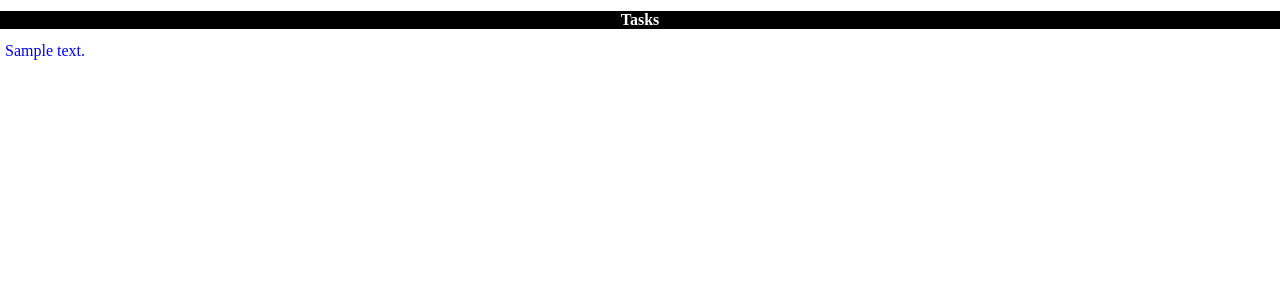
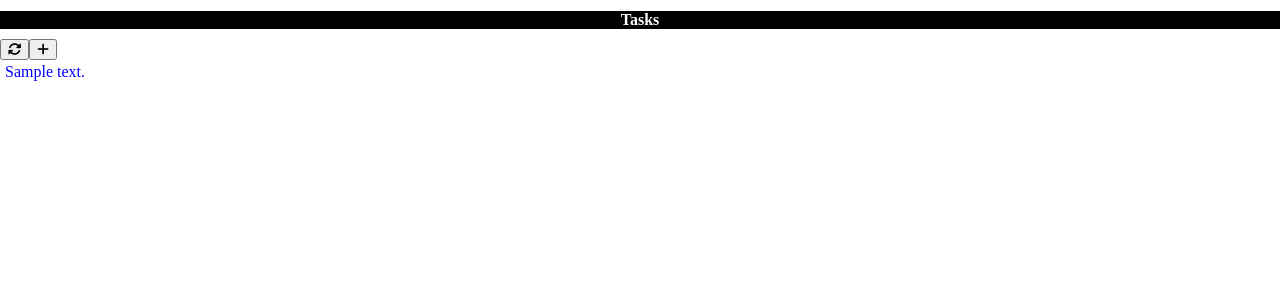
Before and after one commit to kellya/pytaskweb, a Flask app: template templates/tasks.html in a window 1280 px wide. Shown: the top 300 px of the page. Run offline with Flask 2, Linux system fonts and the light colour scheme; the template is opened without the code that fills it: most values are stand-ins (such as "Sample title", 1, 10 or a date in 2020); some libraries are stand-ins or nearby versions.

Commit message:
Added toolbox

```diff
--- a/templates/tasks.html
+++ b/templates/tasks.html
@@ -1,6 +1,14 @@
-{% extends "base.html" %}
+{% extends "base.html" %} dd
 {% block body %}
 <h1>Tasks</h1>
+    <div class="toolbox">
+        <form method="POST" name="project_tasks" action="{{ url_for('project_tasks', name=tasks[0]['project'])}}">
+            <button type="submit" name="sync" title="Refresh task list" value="sync" class="btn btn-default">
+                <i class="fa fa-refresh"></i>
+            <button type="submit" name="add_task" title="Add a new task" value="add_task" class="btn btn-default">
+                <i class="fa fa-plus"></i>
+        </form>
+    </div>
     {% for task in tasks %}
     <a class="tasklink" href="{{ url_for('task_detail', uuid=task['uuid']) }}"> {{ task['description'] }}</a><br>
     {% endfor %}
```
